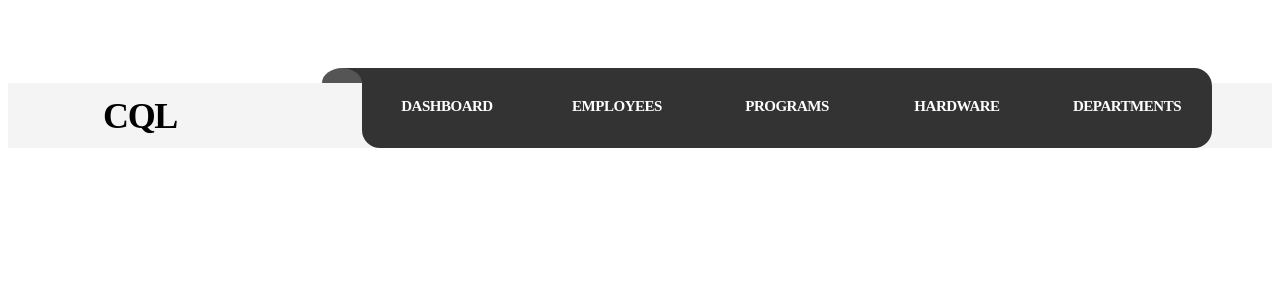
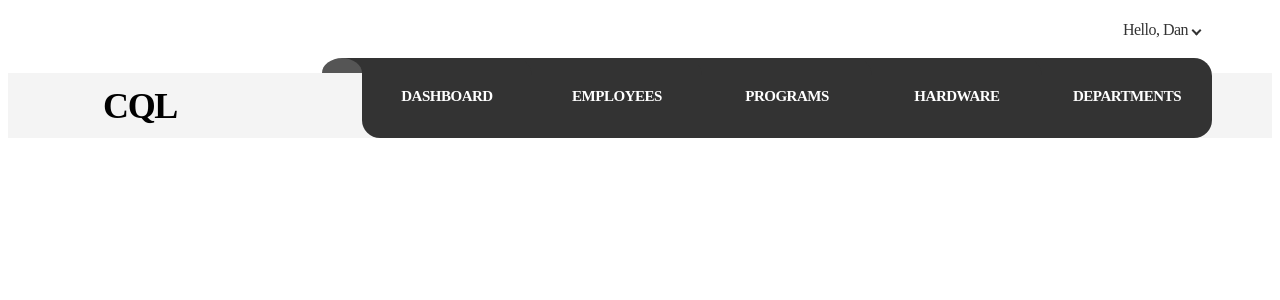
Before and after one commit to mtleonard120/it-inventory, a React (Create React App) app in the folder src/frontend-admin/: page / in a window 1280 px wide. Shown: the top 300 px of the page. Built offline with nearby package versions, Linux system fonts and the light colour scheme.

Commit message:
IIWA-48 Created hello user message component

```diff
--- a/src/frontend-admin/src/components/App/App.module.css
+++ b/src/frontend-admin/src/components/App/App.module.css
@@ -16,7 +16,7 @@
   height: 65px;
   background: #f4f4f4;
   position: relative;
-  top: 75px;
+  top: 65px;
   display: flex;
   z-index: 2;
 }
--- a/src/frontend-admin/src/components/App/App.tsx
+++ b/src/frontend-admin/src/components/App/App.tsx
@@ -1,17 +1,20 @@
 import React from 'react';
 import { Route, NavLink, BrowserRouter as Router, Switch} from 'react-router-dom';
+import {HelloUser} from '../HelloUser/HelloUser'
 
 // Styles
 import styles from './App.module.css';
 
 // Primary Component
 export const App: React.FC = () => {
+
   return (
     <div className={styles.app}>
       {/*header*/}
 
       <Router>
         <div className={styles.navContainer}>
+          <HelloUser name={"dan"}/> {/* Need to get name from contex? */}
           <nav className={styles.navBar}>
             <h1>CQL</h1>
             <div className={styles.navEllipse} />
--- /dev/null
+++ b/src/frontend-admin/src/components/HelloUser/HelloUser.module.css
@@ -0,0 +1,29 @@
+.helloMain {
+    position: absolute;
+    display: flex;
+    align-items: center;
+    right: 75px;
+    top: 0px;
+    height: 60px;
+}
+
+.helloMessage {
+    text-transform: capitalize;
+    line-height: 60px;
+
+    color: #333333;
+    font-size: 16px;
+    font-weight: 500;
+    letter-spacing: -0.52px;
+    text-align: right;
+}
+
+.dropdownArrow {
+    margin: 5px;
+    box-sizing: border-box;
+    height: 7px;
+    width: 7px;
+    border-left: 2px solid #333;
+    border-top: 2px solid #333;
+    transform: rotate(225deg);
+}
--- /dev/null
+++ b/src/frontend-admin/src/components/HelloUser/HelloUser.tsx
@@ -0,0 +1,17 @@
+import React from 'react'
+import styles from './HelloUser.module.css'
+
+interface IHelloUserProps {
+    name: string
+}
+
+export const HelloUser: React.FC<IHelloUserProps> = props => {
+    const { name } = props
+
+    return (
+        <div className={styles.helloMain}>
+            <div className={styles.helloMessage}>Hello, {name}</div>
+            <div className={styles.dropdownArrow}/>
+        </div>
+    )
+}
```
